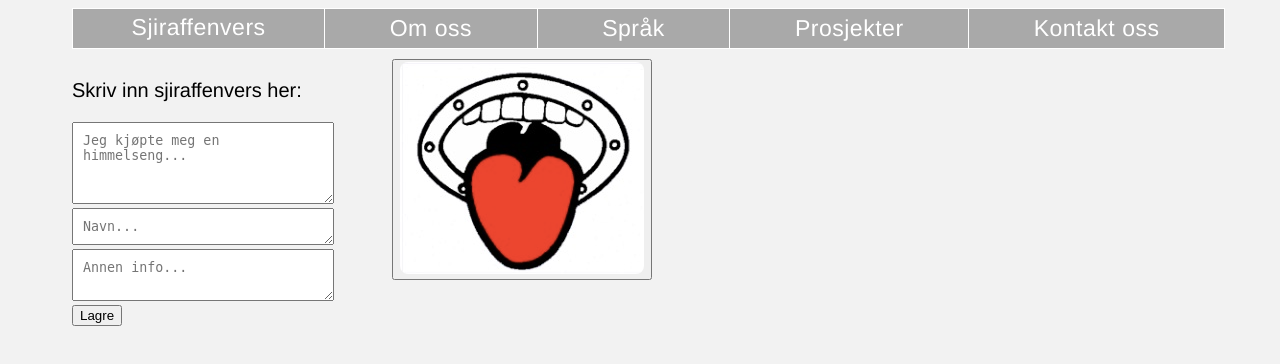
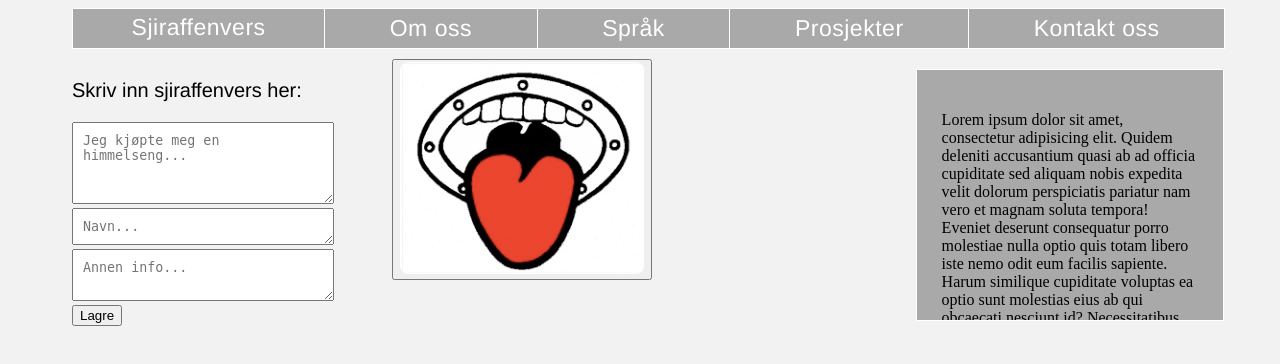
Before and after one commit to mannhullet/t-keluren, a PHP site: page /sjiraff.php in a window 1280 px wide; the page is wider, and only the part inside the window is pictured. Shown: the top 364 px of that part. Run offline with PHP 8.4, Linux system fonts and the light colour scheme.

Commit message:
La til scrollbar på høyresiden
La inn dummytekst i contentright for å se hvordan scrollbaren oppfører
seg. Har også endret mye i cssen til contentright

```diff
--- a/sjiraff.php
+++ b/sjiraff.php
@@ -66,9 +66,20 @@
            <p id="visKommentar" class="extraInfo"></p>
            <p id="visDato" class="extraInfo"></p>
   </div>
+  <div class = "contentright">
+    <p>Lorem ipsum dolor sit amet, consectetur adipisicing elit. Quidem deleniti accusantium quasi ab ad officia cupiditate sed aliquam nobis expedita velit dolorum perspiciatis pariatur nam vero et magnam soluta tempora!
+Eveniet deserunt consequatur porro molestiae nulla optio quis totam libero iste nemo odit eum facilis sapiente. Harum similique cupiditate voluptas ea optio sunt molestias eius ab qui obcaecati nesciunt id?
+Necessitatibus delectus sint vitae eos quasi optio esse dignissimos enim laborum ipsum harum perspiciatis eaque. Magnam fugiat delectus neque laboriosam in accusamus a veniam inventore asperiores consequatur nihil quae quo.
+Eligendi quaerat nesciunt sint nobis qui? Temporibus maiores esse molestiae hic cum culpa sed recusandae dolore sequi modi. Quos illum debitis odio consequatur voluptatum error aliquam rem similique officia recusandae.
+Ex suscipit earum reiciendis eaque dolorem inventore accusantium modi voluptatum saepe cum quam tempora autem corrupti illum deleniti iure rerum mollitia quo ducimus soluta ea! Illum aliquid consectetur vitae quod?
+Minus rem tempora quo. Deleniti mollitia dignissimos laborum quis quos facilis dolore soluta error provident recusandae veniam minus consequatur blanditiis. Facere tempore praesentium soluta fugiat quia eligendi dolores ullam doloribus!
+Aut nulla perferendis officiis accusamus ut aspernatur hic possimus amet blanditiis incidunt repudiandae ullam inventore ipsam recusandae nihil provident facilis totam quibusdam natus eligendi optio quia sapiente rerum quos illo?
+Porro soluta nisi impedit voluptatem ex accusantium facilis amet quod blanditiis quia similique totam enim id ratione minus quo modi sequi nam dicta iste aliquid itaque velit accusamus quibusdam consequuntur.
+Ab assumenda in ad nesciunt recusandae labore voluptates vero suscipit tenetur ullam sint beatae odio harum quo aperiam quas temporibus pariatur consectetur saepe eveniet minus voluptatem atque iusto similique repudiandae?
+In enim odit repellat maxime harum eum expedita fuga vel eaque quaerat optio hic </p>
+  </div>
 
 </div>
 
-
 </body>
 </html>
--- a/takeluren.css
+++ b/takeluren.css
@@ -171,9 +171,15 @@ border-radius: 8px;
 }
 
 .contentright {
-  background-color: lightblue;
-  width: 10px;
-  border: 25px solid green;
+  position: relative;
+  overflow: scroll;
+  overflow-x: hidden;
+  background-color: darkgray;
+  width: 20%;
+  height: 200px;
+  border: 1px solid white;
+  float: right;
+  right: 9.25%;
   padding: 25px;
   margin: 10px;
 }
```
